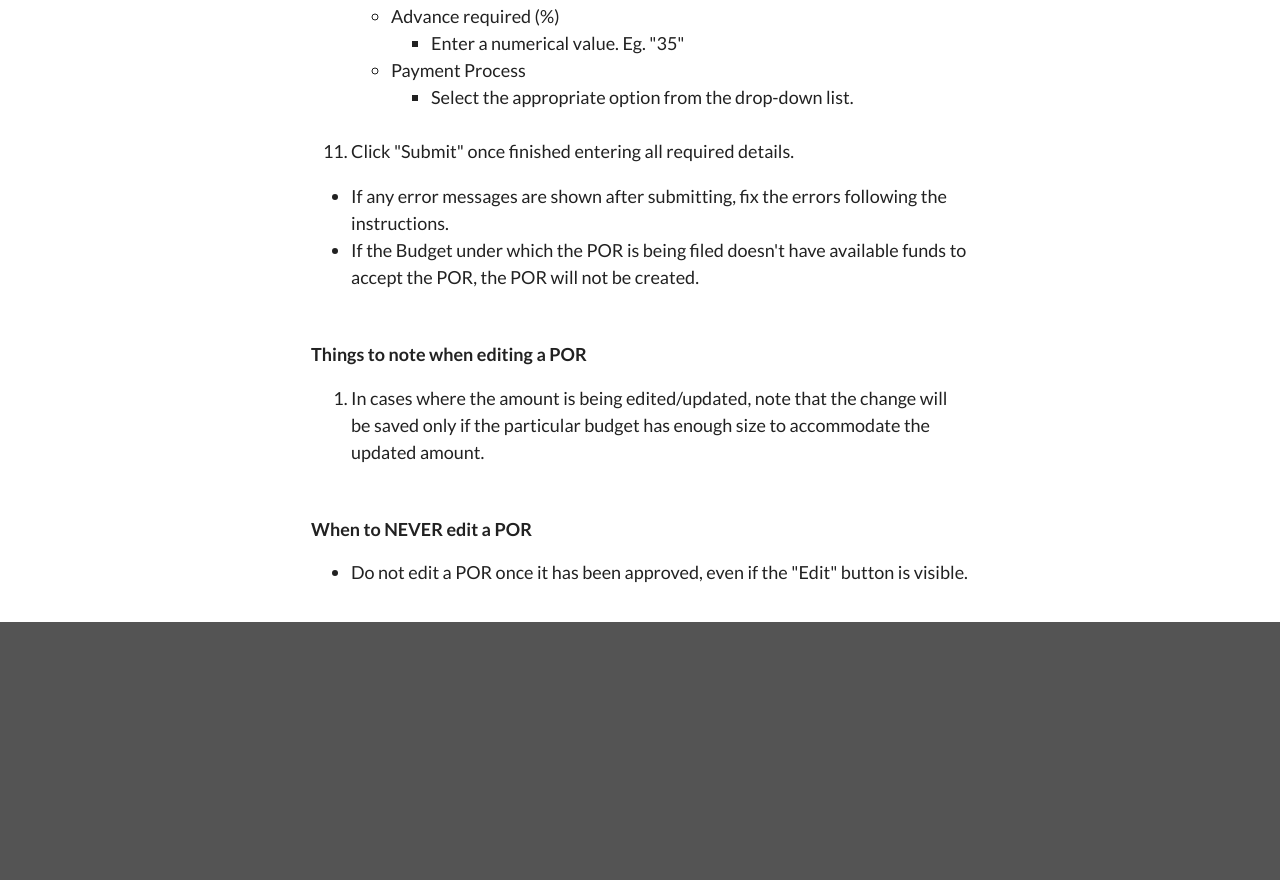
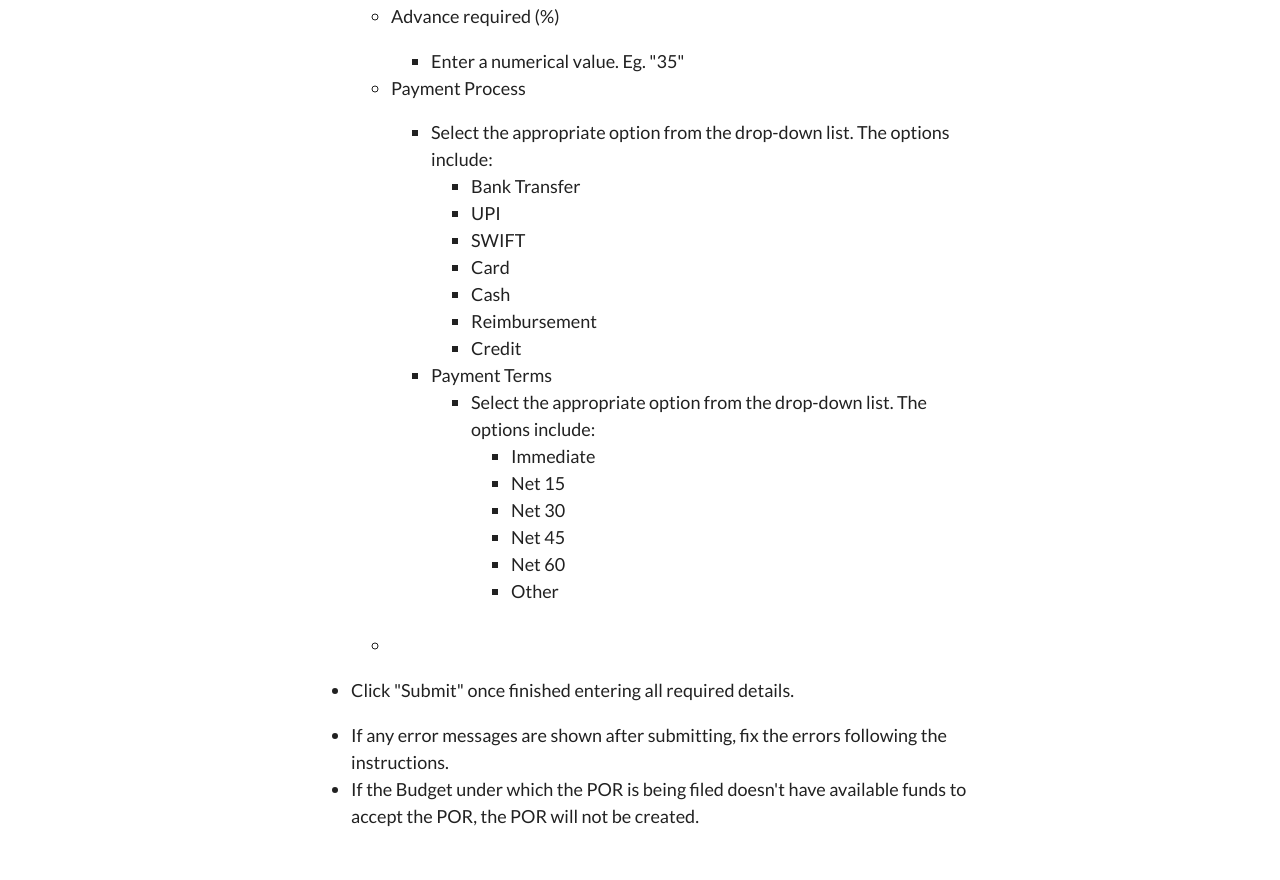
Before and after one commit to asyncauto/por-docs, an Eleventy site: page reference/por/create-edit-por.md in a window 1280 px wide. Shown: the part 1411-2291 px from the top of the page. Before the commit the page ends 2033 px from the top, so only its background shows below. Built offline with nearby package versions, Linux system fonts and the light colour scheme; Eleventy itself is replaced by a stand-in of ours; files that its build step writes are made by us from their sources; what markdown-it-obsidian would draw is missing.

Commit message:
Added details of available options in Payment Process and Payment Terms fields while creating/editing a POR.

```diff
--- a/reference/por/create-edit-por.md
+++ b/reference/por/create-edit-por.md
@@ -45,8 +45,27 @@ tags: por, reference
 		- Enter a numerical value. Eg. "35"
 	- Payment Process
 		- Select the appropriate option from the drop-down list.
+			The options include:
+			- Bank Transfer
+			- UPI
+			- SWIFT
+			- Card
+			- Cash
+			- Reimbursement
+			- Credit
+		- Payment Terms
+			- Select the appropriate option from the drop-down list.
+				The options include:
+				- Immediate
+				- Net 15
+				- Net 30
+				- Net 45
+				- Net 60
+				- Other
 <br><br />
-11. Click "Submit" once finished entering all required details.
+
+	-
+-	Click "Submit" once finished entering all required details.
 
 * If any error messages are shown after submitting, fix the errors following the instructions.
 * If the Budget under which the POR is being filed doesn't have available funds to accept the POR, the POR will not be created.
```
